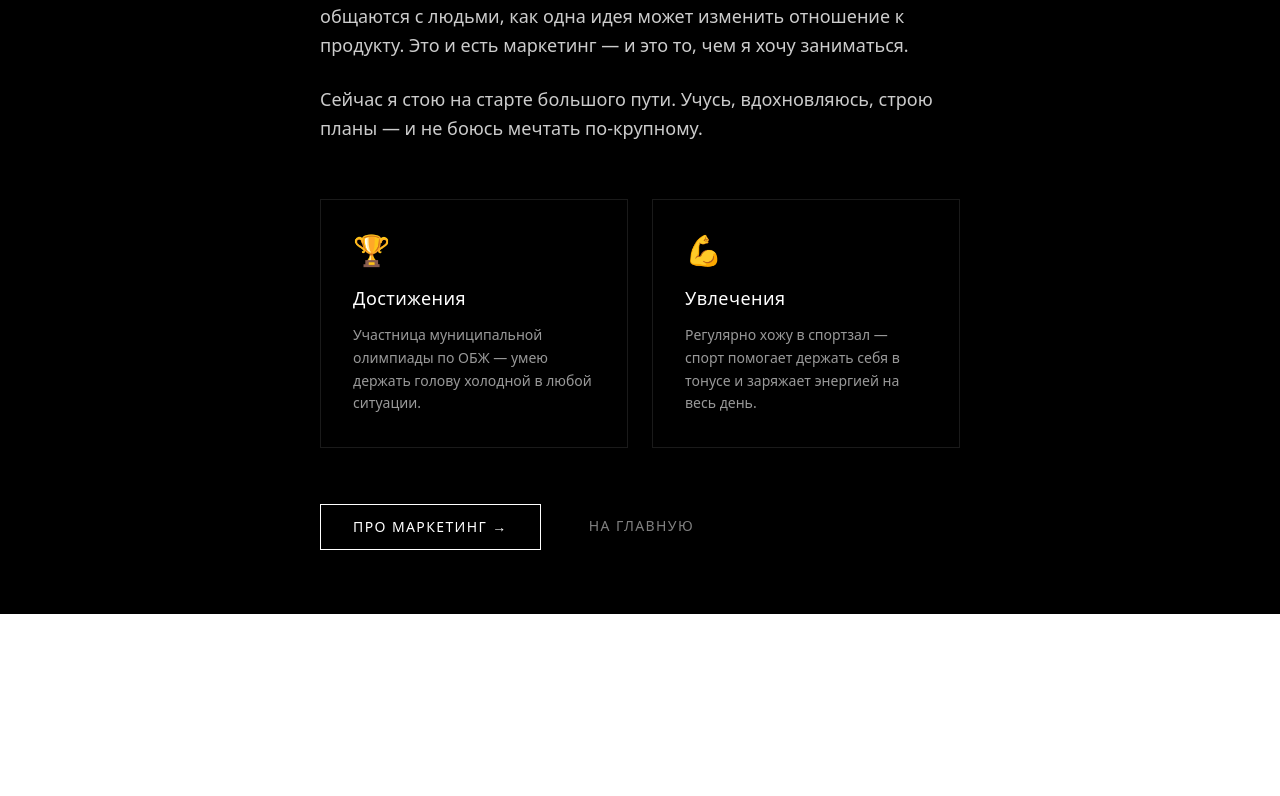
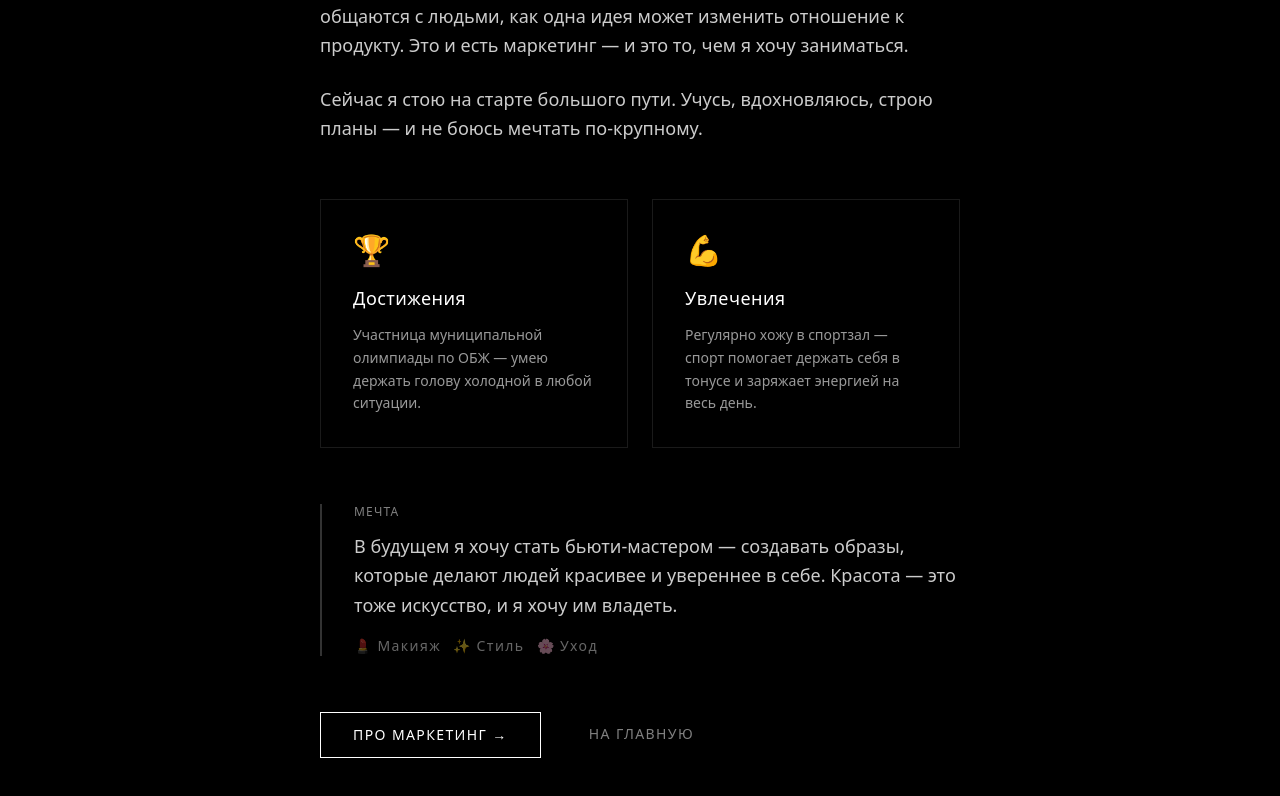
Before and after one commit to pr-poehali-dev/final-test-automation, a React (Vite) app: page /about in a window 1280 px wide. Shown: the part 615-1411 px from the top of the page. Before the commit the page ends 1229 px from the top, so only its background shows below. Built offline with nearby package versions, Linux system fonts and the light colour scheme.

Commit message:
feat: добавить профиль бьюти-мастера

```diff
--- a/src/pages/About.tsx
+++ b/src/pages/About.tsx
@@ -48,6 +48,18 @@ export default function About() {
           </div>
         </div>
 
+        <div className="border-l-2 border-white/20 pl-8 mb-14">
+          <p className="text-white/50 uppercase tracking-widest text-xs mb-3">Мечта</p>
+          <p className="text-white/80 text-lg font-light leading-relaxed">
+            В будущем я хочу стать бьюти-мастером — создавать образы, которые делают людей красивее и увереннее в себе. Красота — это тоже искусство, и я хочу им владеть.
+          </p>
+          <div className="flex gap-3 mt-4">
+            <span className="text-sm text-white/40 tracking-widest">💄 Макияж</span>
+            <span className="text-sm text-white/40 tracking-widest">✨ Стиль</span>
+            <span className="text-sm text-white/40 tracking-widest">🌸 Уход</span>
+          </div>
+        </div>
+
         <div className="mt-14 flex gap-4">
           <Link
             to="/marketing"
```
